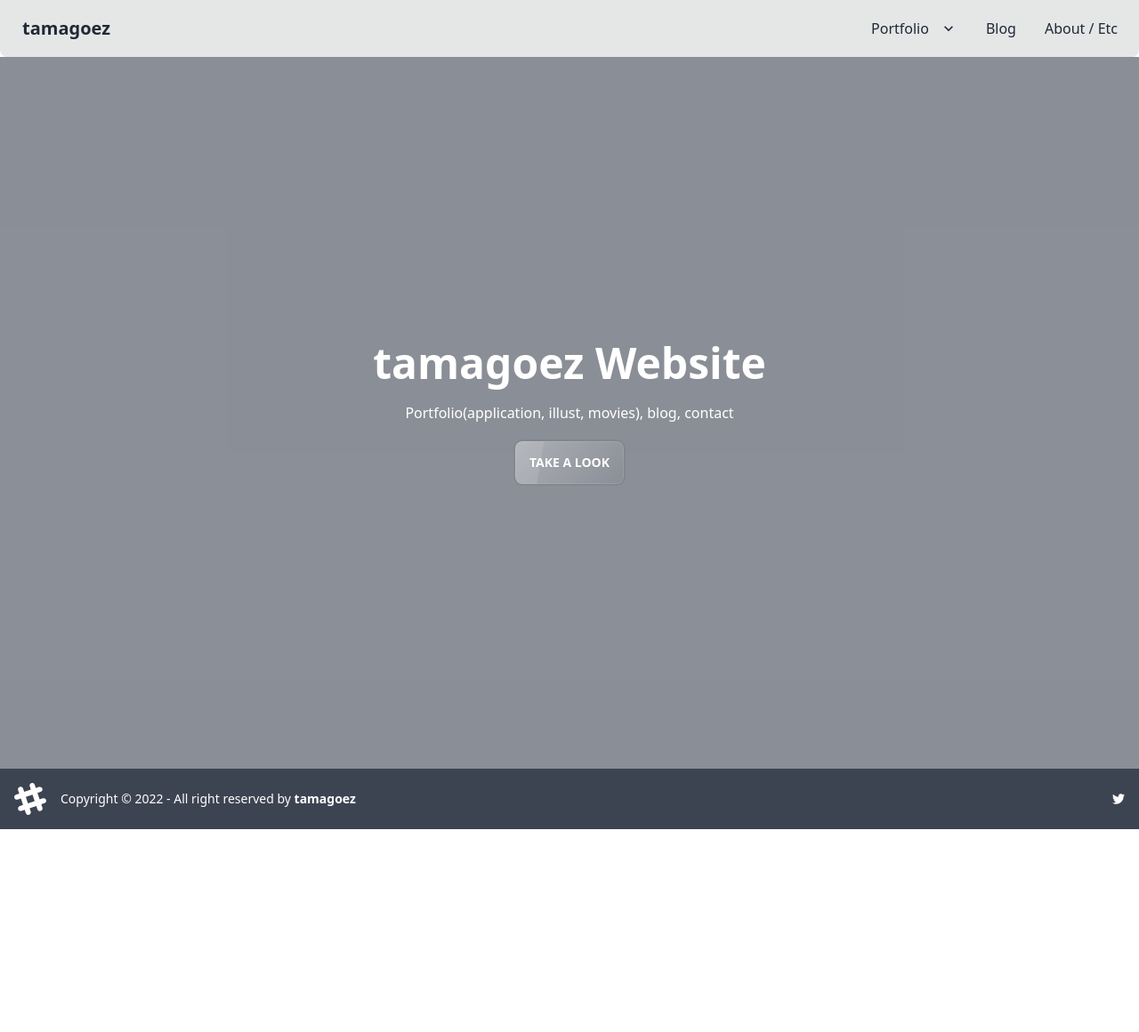
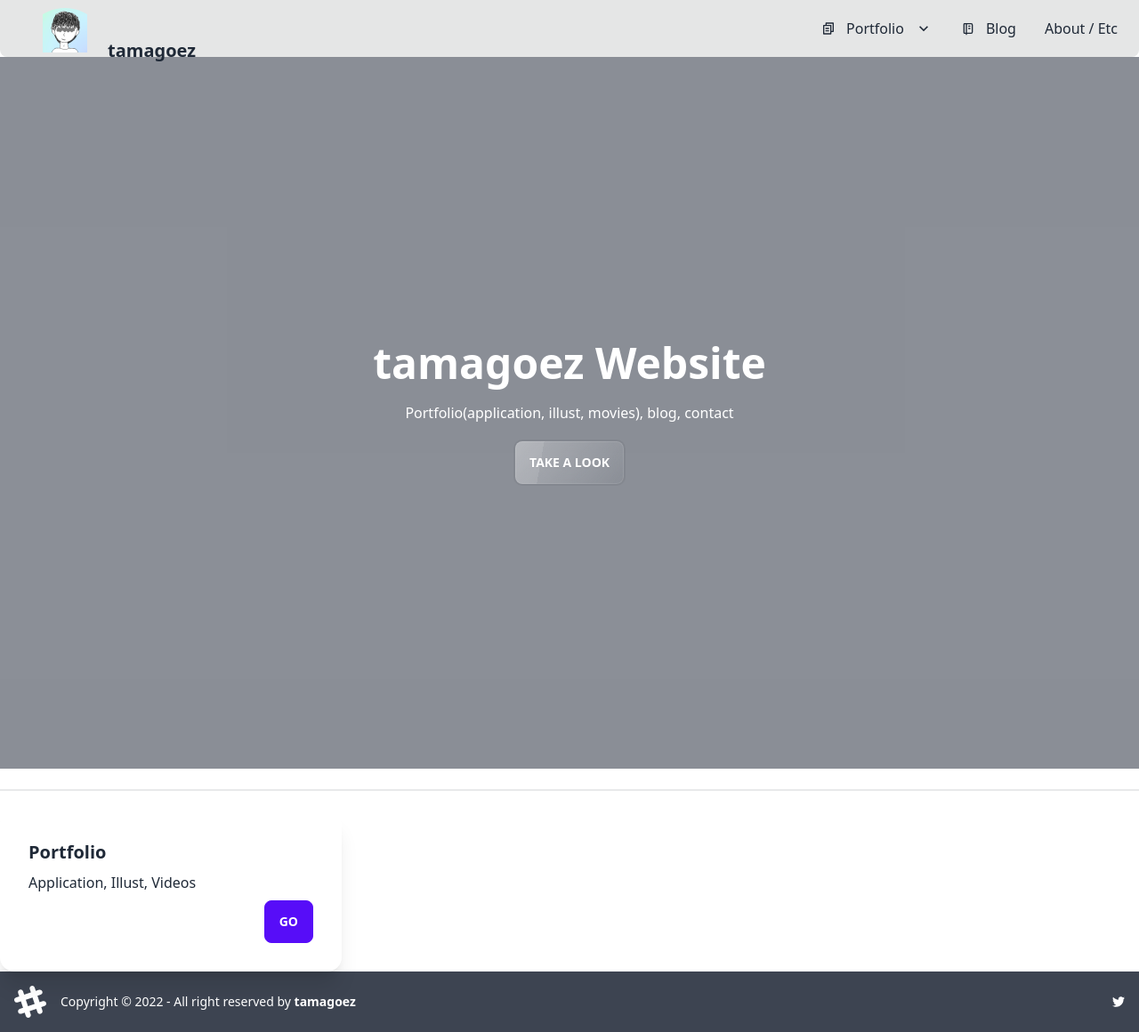
Before and after one commit to tamagoez/tamagoez-website-old, a Next.js app: page / in a window 1280 px wide. Shown: the whole page at 89% size. Before the commit the page ends 932 px from the top, so only its background shows below. Built offline with nearby package versions, Linux system fonts and the light colour scheme.

Commit message:
Change some components

```diff
--- a/components/navbar.tsx
+++ b/components/navbar.tsx
@@ -1,4 +1,8 @@
 import Link from "next/link";
+import Image from "next/image"
+import { RiFileCopy2Line } from "react-icons/ri"
+import { TbNotebook } from "react-icons/tb"
+import {IoPerson} from "react-icons/io"
 
 export default function Navbar() {
   return (
@@ -7,6 +11,16 @@ export default function Navbar() {
         <div className="flex-1">
           <Link href="/" passHref>
             <a className="btn btn-ghost normal-case text-xl font-semibold">
+            <div className="avatar">
+            <div className="w-24 rounded-full">
+            <Image
+                        src="/illust/zeogamat8.png"
+                              alt="tamagoez"
+                              width={50}
+                        height={50}
+                      />
+                </div>
+              </div>
               tamagoez
             </a>
           </Link>
@@ -16,7 +30,7 @@ export default function Navbar() {
             <li tabIndex={0}>
               <Link href="/portfolio" passHref>
                 <a>
-                  Portfolio
+                  <RiFileCopy2Line />Portfolio
                   <svg
                     className="fill-current"
                     xmlns="http://www.w3.org/2000/svg"
@@ -48,7 +62,7 @@ export default function Navbar() {
             </li>
             <li>
               <Link href="/blog" passHref>
-                <a>Blog</a>
+                <a><TbNotebook />Blog</a>
               </Link>
             </li>
             <li>
--- a/components/portfoliocard.tsx
+++ b/components/portfoliocard.tsx
@@ -11,7 +11,7 @@ export default function Portfoliocard({
   return (
     <>
       <Link href={`${type}/${url}`}>
-        <div className="card card-compact max-w-xs bg-base-100 shadow-md hover:brightness-[.99] hover:shadow-xs">
+        <div className="card card-compact max-w-xs bg-base-100 shadow-lg hover:brightness-[.98] hover:shadow-md">
           <figure>
             <Image
               src={`/${type}/${url}`}
--- a/pages/index.tsx
+++ b/pages/index.tsx
@@ -1,5 +1,6 @@
 import Head from "next/head";
 import Image from "next/image";
+import Link from "next/link";
 
 export default function Home() {
   return (
@@ -24,6 +25,22 @@ export default function Home() {
           </div>
         </div>
       </div>
+
+      <div className="divider" />
+
+      <div>
+        <Link href="/portfolio" passHref>
+        <div className="card w-96 bg-base-100 shadow-xl">
+  <div className="card-body">
+    <h2 className="card-title">Portfolio</h2>
+    <p>Application, Illust, Videos</p>
+    <div className="card-actions justify-end">
+      <button className="btn btn-primary">Go</button>
+    </div>
+            </div>
+            </div>
+            </Link>
+      </div>
     </>
   );
 }
```
